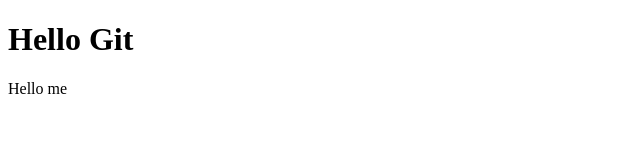
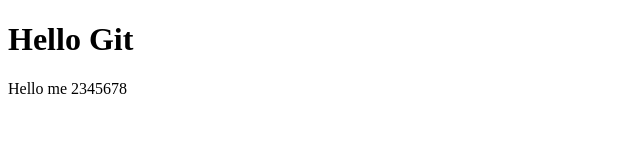
Before and after one commit to walid-physics/cs425-swe-202308-gitdemo1-walid, a plain HTML site: page index.html in a window 1280 px wide. Shown: the full height of the page, 0-640 px from the left. Drawn offline with Linux system fonts and the light colour scheme.

Commit message:
Updated homepage

```diff
--- a/index.html
+++ b/index.html
@@ -8,7 +8,7 @@
 <body>
     <h1>Hello Git</h1>
     <div>
-        <p>Hello me</p>
+        <p>Hello me 2345678</p>
     </div>
 </body>
 </html>
```
